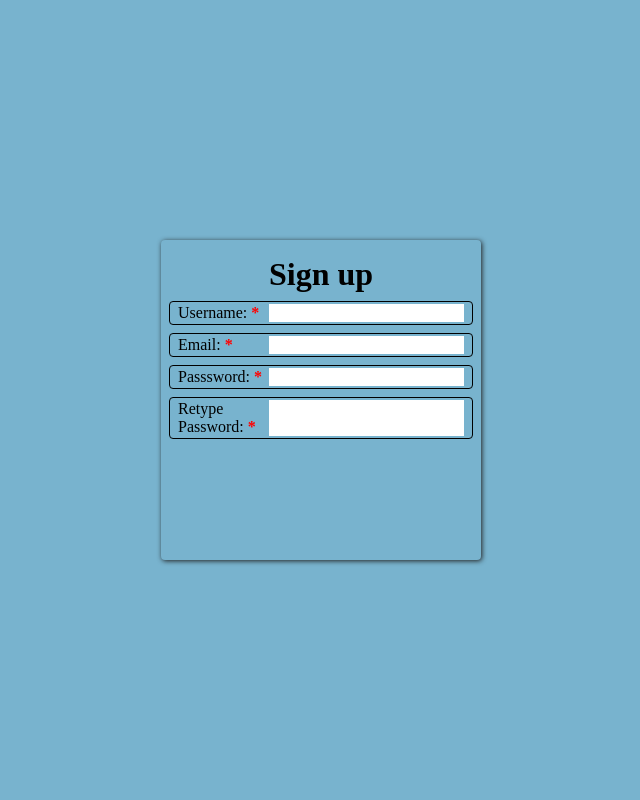
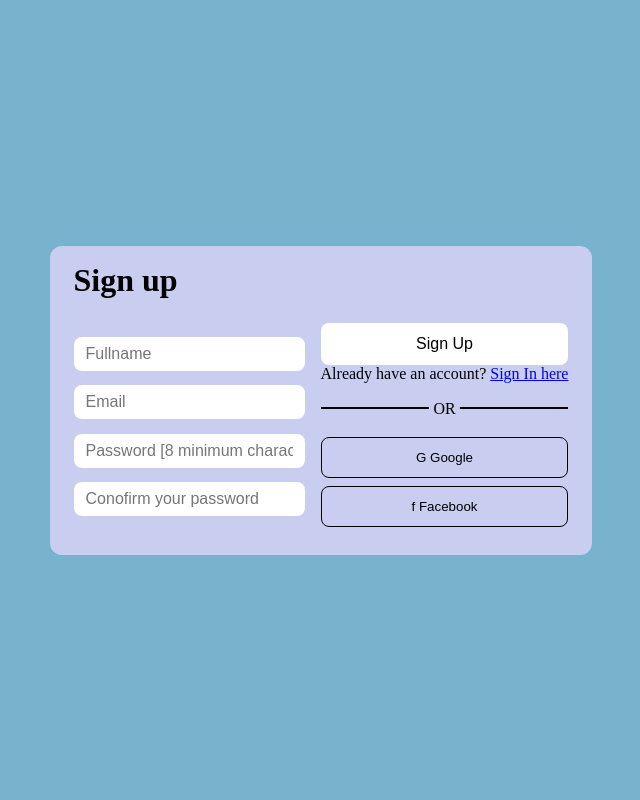
Before and after one commit to RyannKim327/WS101-Ecommerce, a Django app: page /user/reg/ in a window 1280 px wide. Shown: the whole page, without its empty margins (319-959 px from the left). Run offline with Django 5.2, Linux system fonts and the light colour scheme; some libraries are stand-ins or nearby versions.

Commit message:
11-24-24 10:47

```diff
--- a/static/css/forms.css
+++ b/static/css/forms.css
@@ -1,6 +1,13 @@
 @import url("base.css");
 
+:root {
+  --main-background: #78b3ce;
+  --main-frame: #c9cef0;
+}
+
 body {
+  background-color: var(--main-background);
+
   > .base {
     display: flex;
     flex-direction: column;
@@ -8,56 +15,86 @@ body {
     height: 100%;
     justify-content: center;
     align-items: center;
+    background-color: var(--main-background);
 
     > form {
       display: flex;
       flex-direction: column;
+      background-color: var(--main-frame);
+      padding: 1rem;
+      border-radius: .75rem;
 
-      box-shadow: 1px 1px 5px rgba(33, 33, 33, 100);
-      padding: 0.5rem;
-      border-radius: 0.25rem;
-      width: 25%;
-      aspect-ratio: 1/1;
-      align-items: flex-end;
-
-      > h1 {
-        width: 100%;
-        text-align: center;
-        padding: 0.5rem 0;
+      > .title {
+        text-align: left;
+        padding-left: .5rem;
+        padding-bottom: 1rem;
       }
 
-      > .input {
+      > div {
         display: flex;
 
-        border: 1px black solid;
-        padding: 0.125rem 0.5rem;
-        border-radius: 0.25rem;
-        width: 100%;
-        justify-content: space-between;
+        > div {
+          display: flex;
+          flex-direction: column;
+          padding: .5rem;
+          justify-content: space-evenly;
 
-        &:nth-child(even) {
-          margin: 0.5rem 0;
-        }
+          > .input {
+            display: flex;
+            padding: 0.25rem 0.5rem;
+            border-radius: .5rem;
+            width: 100%;
+            justify-content: space-between;
+            background-color: white;
 
-        > label {
-          width: 35%;
-
-          > span {
-            color: red;
-            font-weight: bolder;
+            > input {
+              padding: .25rem;
+              background-color: transparent;
+              font-size: 1rem;
+            }
           }
         }
-        > input {
-          width: 75%;
+        > .login {
+          justify-content: flex-start;
+          > .input {
+            margin: .25rem 0;
+          }
         }
-      }
+        > .media-sites {
+          > div {
 
-      > input[type="submit"] {
-        border: 1px black solid;
-        padding: 0.125rem 0.75rem;
-        border-radius: 0.25rem;
-        margin: 0.5rem 0;
-        background-color: transparent;
+            > .sign-button {
+              width: 100%;
+              background-color: white;
+              color: black;
+              padding: .75rem .25rem;
+              border-radius: .5rem;
+              font-size: 1rem;
+            }
+          }
+
+          > .button-platform {
+            border: 1px black solid;
+            background-color: transparent;
+            padding: .75rem;
+            border-radius: .5rem;
+            margin: .25rem 0;
+          }
+
+          > .or-separator {
+            border-top: 2px black solid;
+            text-align: center;
+            margin: 1.5rem 0 ;
+
+            > span{
+              background-color: var(--main-frame);
+              backdrop-filter: blur(40px);
+              position: absolute;
+              transform: translate(-50%, -50%);
+              padding: 0 .25rem;
+            }
+          }
+        }
       }
     }
   }
--- a/static/css/products.css
+++ b/static/css/products.css
@@ -64,6 +64,9 @@ body {
         display: flex;
         justify-content: center;
         padding: 2rem 0;
+        position: sticky;
+        z-index: 1;
+        top: 0;
 
         > span {
           display: flex;
--- a/users/templates/reg.html
+++ b/users/templates/reg.html
@@ -11,31 +11,39 @@
     <div class="base">
       <form method="POST">
         {% csrf_token %}
-        <h1>Sign up</h1>
+        <h1 class="title">Sign up</h1>
+        <div>
+          <div>
+            {% csrf_token %}
             <span class="input">
-          <label for="username">Username: <span>*</span></label>
-          <input type="text" name="username" id="username" required />
+              <input type="text" name="fullname" placeholder="Fullname" id="fullname" required>
             </span>
             <span class="input">
-          <label for="email">Email: <span>*</span></label>
-          <input type="email" name="email" id="email" required />
+              <input type="text" name="username" placeholder="Email" id="username" required />
             </span>
-
             <span class="input">
-          <label for="password">Passsword: <span>*</span></label>
-          <input type="password" name="password" id="password" required />
+              <input type="password" name="password" id="password" min_length="8" placeholder="Password [8 minimum characters]" required>
             </span>
-
             <span class="input">
-          <label for="rpw">Retype Password: <span>*</span></label>
-          <input type="password" name="rpw" id="rpw" required />
+              <input type="password" name="rpw" id="rpw" placeholder="Conofirm your password" required>
             </span>
-        <input
-          style="display: none"
-          id="signup"
-          type="submit"
-          value="Sign up"
-        />
+          </div>
+          <div class="media-sites">
+            <div>
+              <input type="submit" class="sign-button" value="Sign Up">
+              <p>Already have an account? <a href="../login">Sign In here</a>
+            </div>
+            <p class="or-separator">
+              <span>OR</span>
+            </p>
+            <button class="button-platform">
+              G Google
+            </button>
+            <button class="button-platform">
+              f Facebook
+            </button>
+          </div>
+        </div>
       </form>
     </div>
   </body>
```
Also changed, not shown: products/templates/addtocart.html (+8 -0 lines), static/css/addtocart.css (+32 -4 lines), users/templates/login.html (+30 -14 lines). Lines whose indentation alone changed are shown as unchanged.
